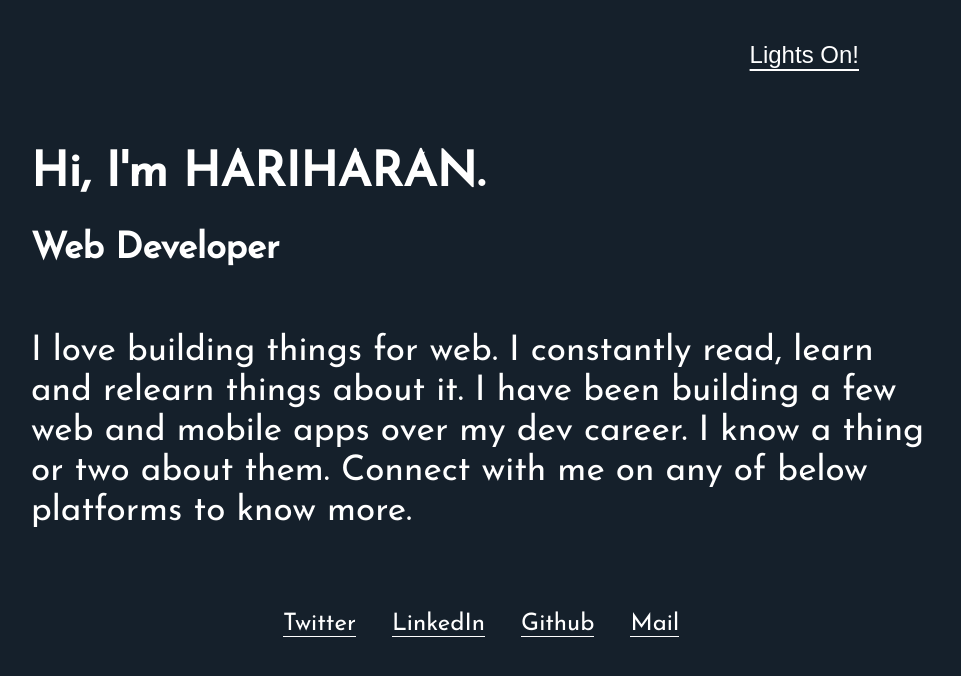
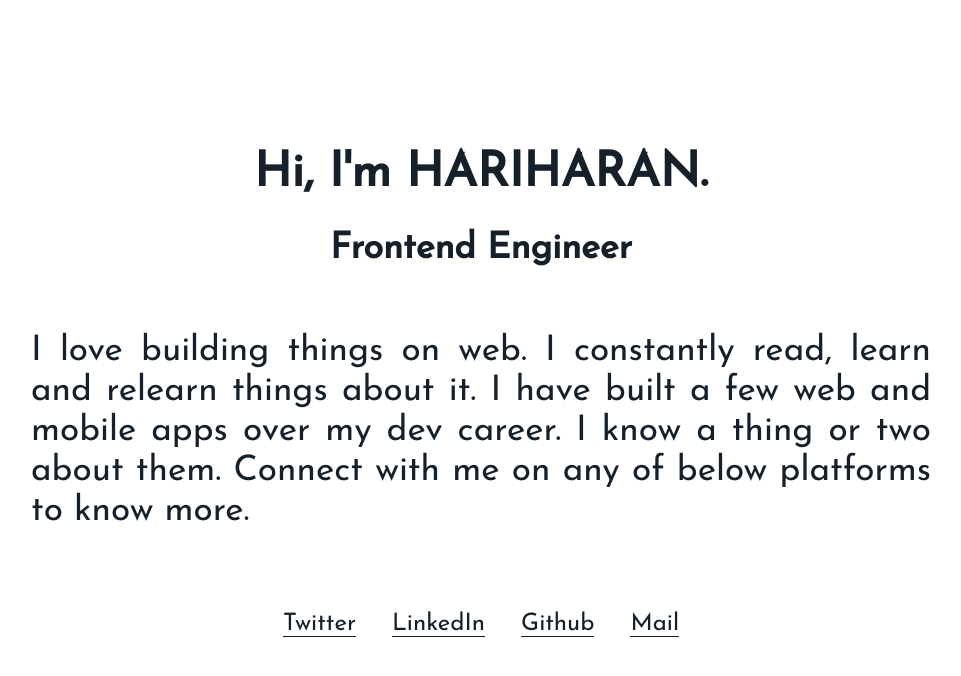
Before and after one commit to hariharan-dev/hariharan-dev.github.io, a plain HTML site: page index.html in a window 1280 px wide. Shown: the whole page, without its empty margins (159-1120 px from the left). Drawn offline with Linux system fonts and the light colour scheme.

Commit message:
minor changes

```diff
--- a/index.html
+++ b/index.html
@@ -9,7 +9,7 @@
     />
     <meta
       name="keywords"
-      content="Hariharan, Hariharan Devaraj, hariharan-dev, Hariharan Dev, hariharan_d3v, Frontend developer"
+      content="Hariharan, Hariharan Devaraj, hariharan-dev, Hariharan Dev, hariharan_d3v, Front-end developer"
     />
     <meta name="author" content="Hariharan Devaraj" />
     <title>Hariharan Devaraj</title>
@@ -22,19 +22,15 @@
   <body>
     <div class="container">
       <header>
-        <h1>
-          Hi, I'm HARIHARAN.
-        </h1>
-        <h2>
-          Web Developer
-        </h2>
+        <h1>Hi, I'm HARIHARAN.</h1>
+        <h2>Frontend Engineer</h2>
       </header>
       <main>
         <p class="intro">
-          I love building things for web. I constantly read, learn and relearn
-          things about it. I have been building a few web and mobile apps over
-          my dev career. I know a thing or two about them. Connect with me on
-          any of below platforms to know more.
+          I love building things on web. I constantly read, learn and relearn
+          things about it. I have built a few web and mobile apps over my dev
+          career. I know a thing or two about them. Connect with me on any of
+          below platforms to know more.
         </p>
       </main>
       <div class="sm-links">
@@ -68,9 +64,6 @@
         </a>
       </div>
     </div>
-    <button id="mode-switch" onclick="switchMode(event)">
-      Lights On!
-    </button>
     <script defer src="./index.js"></script>
   </body>
 </html>
--- a/styles.css
+++ b/styles.css
@@ -1,6 +1,6 @@
 body {
-  --bg-color: rgb(21, 32, 43);
-  --text-color: white;
+  --bg-color: white;
+  --text-color: rgb(21, 32, 43);
   background: var(--bg-color);
   color: var(--text-color);
   transition: color 0.75s;
@@ -15,6 +15,10 @@ body .container {
 }
 body header {
   width: 100%;
+  text-align: center;
+}
+body .intro {
+  text-align: justify;
 }
 body .sm-links {
   margin: 5% 0;
@@ -27,20 +31,6 @@ body .sm-links a {
   margin: 0 2%;
   text-decoration: none;
   border-bottom: 1px solid;
-}
-body #mode-switch {
-  position: absolute;
-  background: transparent;
-  border: none;
-  color: var(--text-color);
-  outline: none;
-  cursor: pointer;
-  transition: color 0.75s;
-  text-decoration: underline;
-  text-underline-position: under;
-  top: 5%;
-  right: 20%;
-  font-size: 1rem;
 }
 
 @media (min-width: 990px) {
@@ -67,10 +57,6 @@ body #mode-switch {
   body .sm-links a {
     font-size: 1.5rem;
   }
-
-  body #mode-switch {
-    font-size: 1.5rem;
-  }
 }
 
 @media (max-width: 992px) {
@@ -88,12 +74,6 @@ body #mode-switch {
     font-size: 1rem;
   }
   body .sm-links a {
-    font-size: 0.8rem;
-  }
-
-  body #mode-switch {
-    top: 2%;
-    right: 5%;
     font-size: 0.8rem;
   }
 }
@@ -115,12 +95,6 @@ body #mode-switch {
   body .sm-links a {
     font-size: 0.8rem;
   }
-
-  body #mode-switch {
-    top: 2%;
-    right: 5%;
-    font-size: 0.8rem;
-  }
 }
 
 @media (max-width: 250px) {
@@ -140,10 +114,11 @@ body #mode-switch {
   body .sm-links a {
     font-size: 0.6rem;
   }
+}
 
-  body #mode-switch {
-    top: 2%;
-    right: 5%;
-    font-size: 0.6rem;
+@media (prefers-color-scheme: dark) {
+  body {
+    --bg-color: rgb(21, 32, 43);
+    --text-color: white;
   }
 }
```
